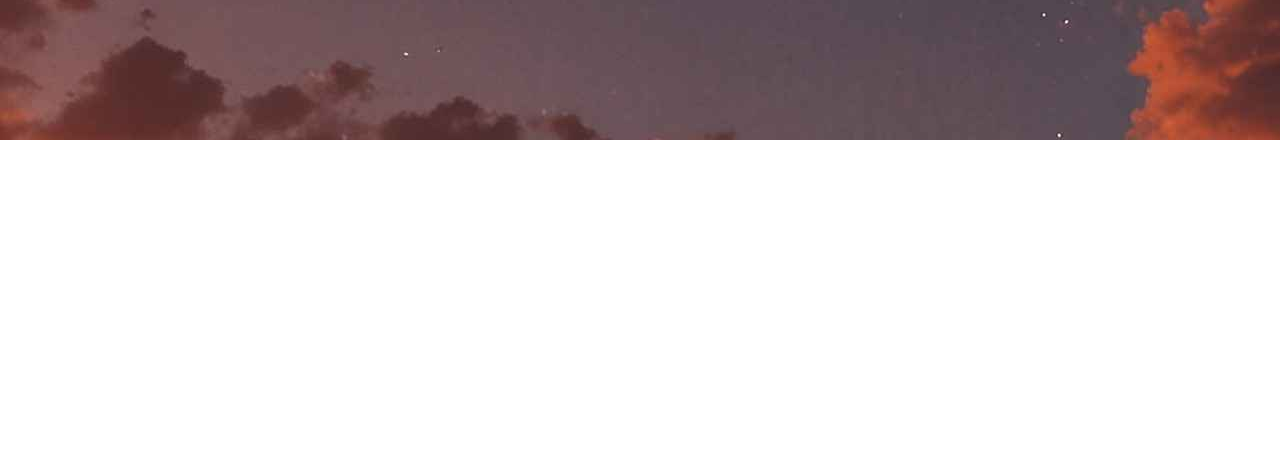
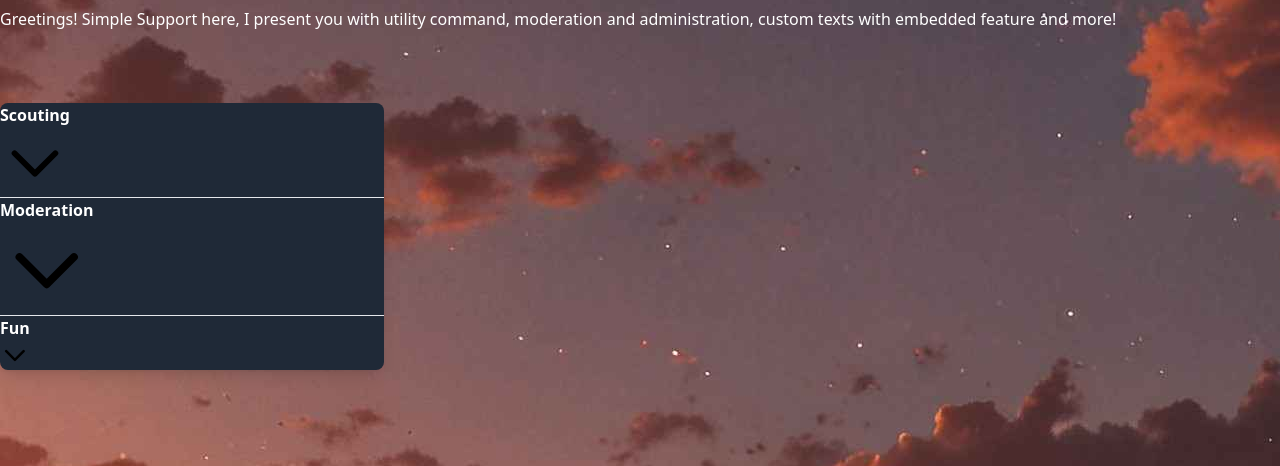
Before and after one commit to Raymondoes/simplesupport, a plain HTML site: page simplesupport.html in a window 1280 px wide. Shown: the part 660-1126 px from the top of the page. Before the commit the page ends 800 px from the top, so only its background shows below. Drawn offline with nearby package versions, Linux system fonts and the light colour scheme.

Commit message:
Add files via upload

```diff
--- a/simplesupport.html
+++ b/simplesupport.html
@@ -15,7 +15,7 @@
         <img src="content/logo.jpg" alt="Simple Support" width="70px">
         <ul class="text-gray-400 hover:transition-all hover:text-red-400 ml-auto mr-0 text-right flex">
           <button style="width: 100px;" class="text-gray-400 hover:transition-all hover:text-red-400 ml-auto mr-0 text-right-flex">Features</button>
-          <button style="width: 78px;" class="text-gray-400 hover:transition-all hover:text-red-400 ml-auto mr-0 text-right-flex">Commands</button>
+          <button style="width: 78px;" class="text-gray-400 hover:transition-all hover:text-red-400 ml-auto mr-0 text-right-flex" onclick="guidelines()">Guidelines</button>
           <button style="width: 100px;" class="text-gray-400 hover:transition-all hover:text-red-400 ml-auto mr-0 text-right-flex" onclick="invbut()">Invite</button>
         </ul>
       </div>
@@ -37,10 +37,55 @@
     </div>
     <br>
     <hr class="w-48 h-1 mx-auto my-4 bg-gray-100 border-0 rounded md:my-10 dark:bg-gray-700">
-    <h1 class="text-white text-center text-4xl font-bold">Features</h1>
-    <ul type="123">
-
-    </ul>
+    <h1 class="text-white font-extrabold text-5xl text-start">Information</h1>
+    <br>
+    <p class="text-white">
+      Greetings! Simple Support here, I present you with utility command, moderation and administration, custom texts with embedded feature and more!
+    </p>
+    <br>
+    <br>
+    <br>
+    <div id="wrapper" class="">
+        <div class="w-96 bg-gray-800 shadow-lg rounded-lg" id="collapsible-menu">
+    <!-- Collapsible Menu Sections -->
+    <div class="menu-item border-b border-gray-200" data-id="item1">
+      <button class="menu-header">
+            <span class="text-white font-bold">Scouting</span>
+        <svg class="menu-icon" xmlns="http://www.w3.org/2000/svg" fill="none" viewBox="0 0 24 24" stroke="currentColor">
+          <path stroke-linecap="round" stroke-linejoin="round" stroke-width="2" d="M19 9l-7 7-7-7" />
+        </svg>
+      </button>
+      <div class="menu-content hidden">
+        <p class="text-white">Capability of Simple Support is still not the latest but I'll manage to help you with things which are much more simple!</p>
+      </div>
+    </div>
+            <div class="menu-item border-b border-gray-200" data-id="item2">
+      <button class="menu-header">
+        <span class="text-white font-bold">Moderation</span>
+        <svg class="menu-icon" xmlns="http://www.w3.org/2000/svg" fill="none" viewBox="0 0 24 24" stroke="currentColor">
+          <path stroke-linecap="round" stroke-linejoin="round" stroke-width="2" d="M19 9l-7 7-7-7" />
+        </svg>
+      </button>
+      <div class="menu-content hidden">
+        <p class="text-white">Moderation relies on the role which it has so please try to give or keep the role above the most of cosmetic roles/common role. </p>
+      </div>
+    </div>
+            <div class="menu-item" data-id="item3">
+      <button class="menu-header">
+        <span class="text-white font-bold">Fun</span>
+        <svg class="menu-icon" xmlns="http://www.w3.org/2000/svg" fill="none" viewBox="0 0 24 24" stroke="currentColor">
+          <path stroke-linecap="round" stroke-linejoin="round" stroke-width="2" d="M19 9l-7 7-7-7" />
+        </svg>
+      </button>
+      <div class="menu-content hidden">
+        <p class="text-white">Members might like the commands which are just related to their reactions. Free to share their reactions with giggles and moments.</p>
+      </div>
+    </div>
+  </div>
+      <br>
+      <br>
+      <br>
+      <br>
     <script src="index.js">
 
     </script>
```
